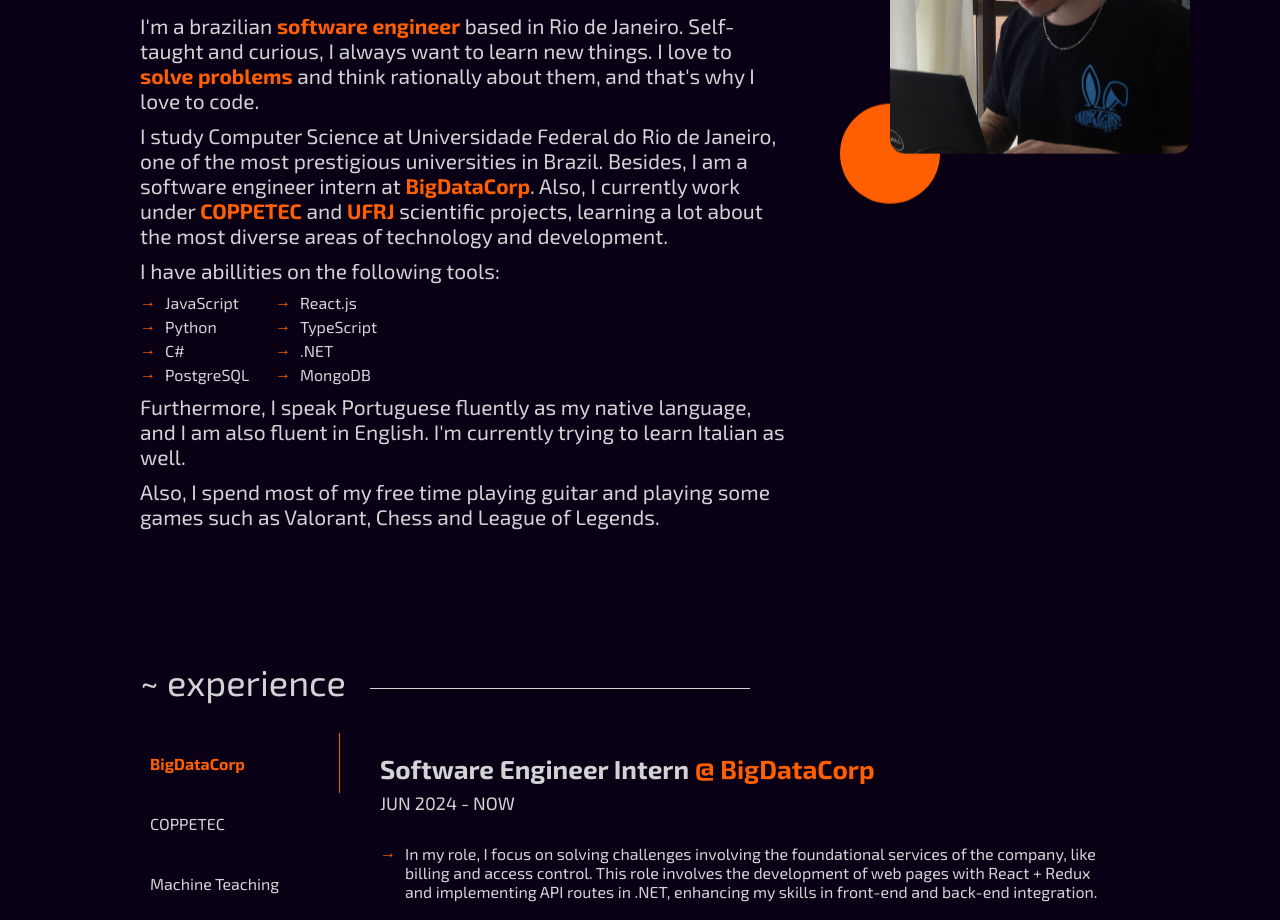
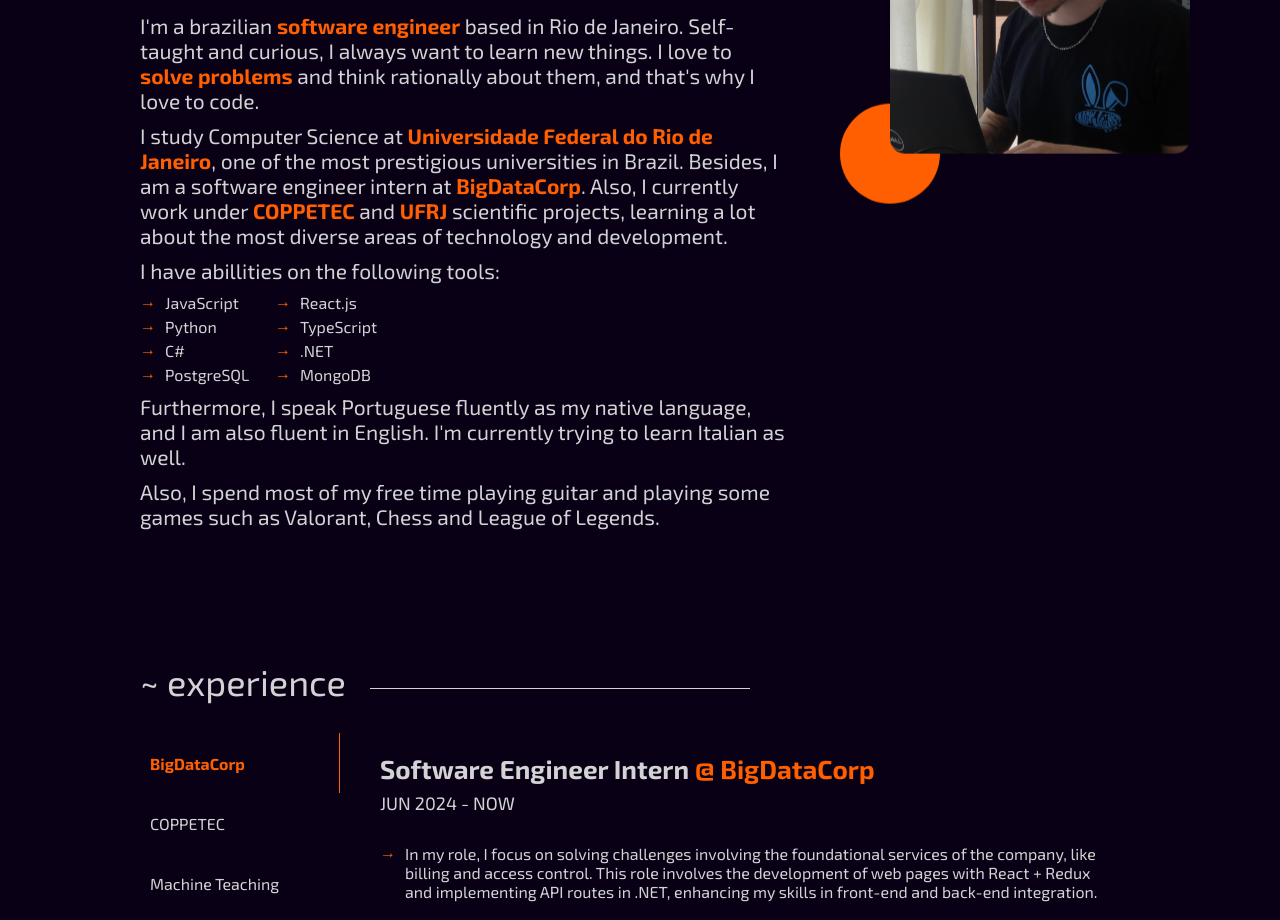
Before and after one commit to hugofolloni/portfolio, a React (Create React App) app: page / in a window 1280 px wide. Shown: the part 880-1800 px from the top of the page. Built offline with nearby package versions, Linux system fonts and the light colour scheme; a web font is replaced by a local one.

Commit message:
feat: Add links to UFRJ and BigDataCorp

```diff
--- a/src/About.js
+++ b/src/About.js
@@ -25,7 +25,7 @@ const About = () => {
                 <div className="about">
                     <h2 className="title">~ about-me</h2>
                     <span className="bio">I'm a brazilian <strong className='orange'>software engineer</strong> based in Rio de Janeiro. Self-taught and curious, I always want to learn new things. I love to <strong className='orange'>solve problems</strong> and think rationally about them, and that's why I love to code.</span>
-                    <span className="bio">I study Computer Science at Universidade Federal do Rio de Janeiro, one of the most prestigious universities in Brazil. Besides, I am a software engineer intern at <strong className='orange'>BigDataCorp</strong>. Also, I currently{/*  an Intern at <strong className='orange'>BigDataCorp</strong>, my main goal is to develop myself every day. Also*/} work under <strong className='orange'>COPPETEC</strong> and <strong className='orange'>UFRJ</strong> scientific projects, learning a lot about the most diverse areas of technology and development.</span>
+                    <span className="bio">I study Computer Science at <a href='https://internacional.ufrj.br/en/study-at-ufrj' target="_blank" rel='noreferrer' className='orange'>Universidade Federal do Rio de Janeiro</a>, one of the most prestigious universities in Brazil. Besides, I am a software engineer intern at <a href='https://bigdatacorp.com.br/sobre-a-bigdatacorp' target="_blank" rel='noreferrer' className='orange'>BigDataCorp</a>. Also, I currently{/*  an Intern at <strong className='orange'>BigDataCorp</strong>, my main goal is to develop myself every day. Also*/} work under <strong className='orange'>COPPETEC</strong> and <strong className='orange'>UFRJ</strong> scientific projects, learning a lot about the most diverse areas of technology and development.</span>
                     <span className="bio">I have abillities on the following tools:</span>
                     <div className="techs">
                         {techs.map(tech => (
```
